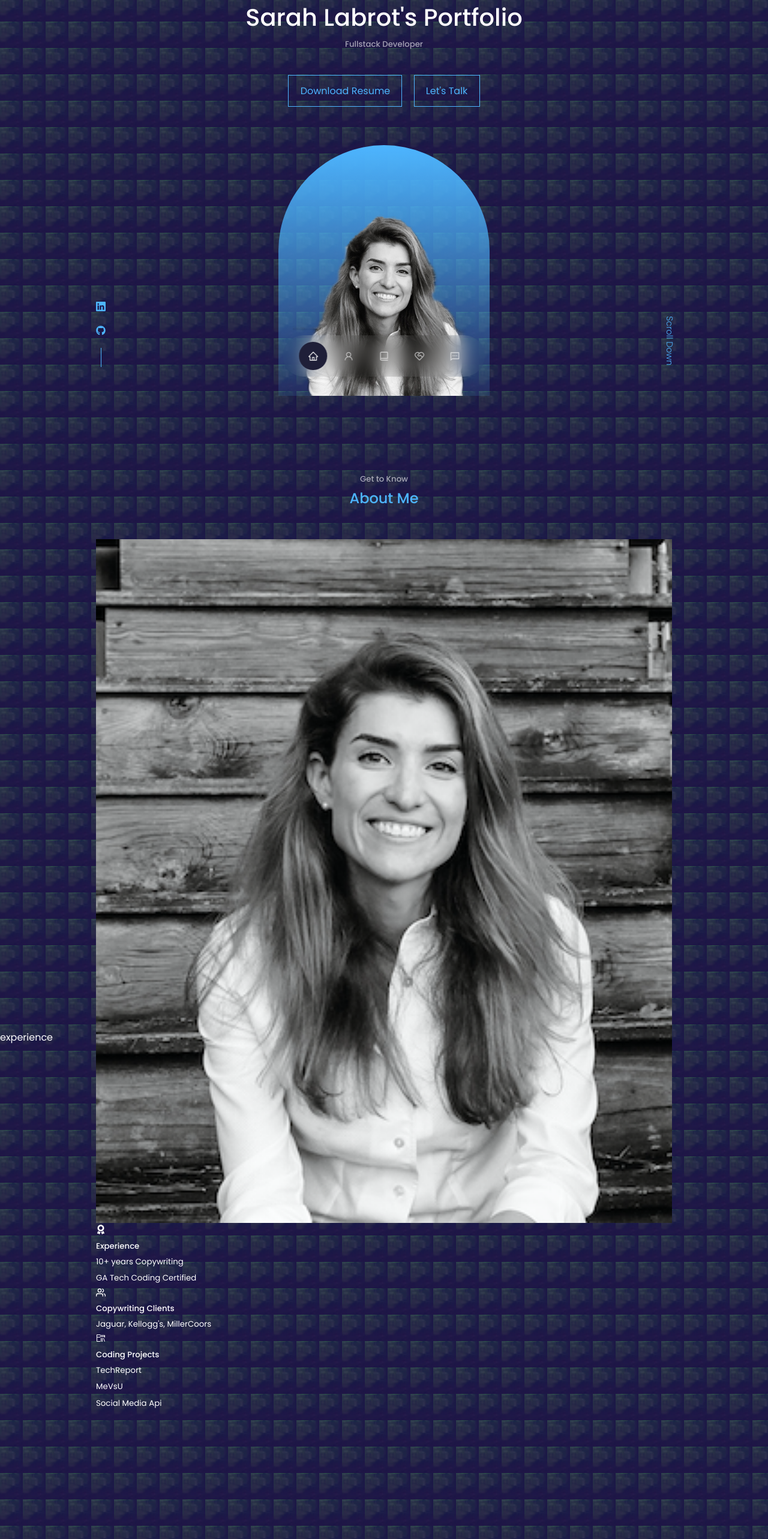
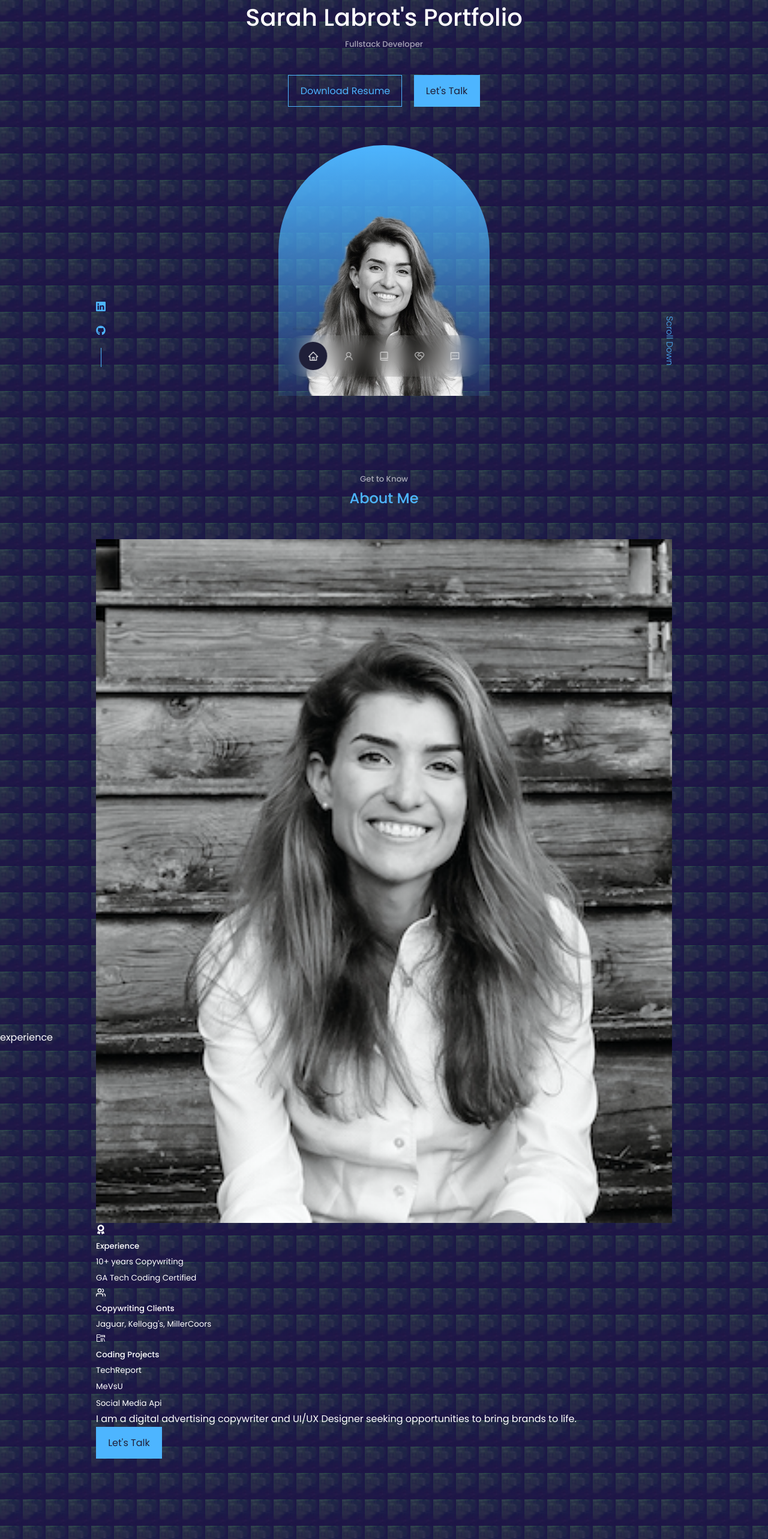
Before and after one commit to SarahLabrotLientz/react-portfolio, a React (Create React App) app: page / in a window 1280 px wide. Shown: the part 140-2706 px from the top of the page at 60% size. Built offline with nearby package versions, Linux system fonts and the light colour scheme.

Commit message:
starting on About css

```diff
--- a/src/components/about/About.jsx
+++ b/src/components/about/About.jsx
@@ -38,6 +38,10 @@ const About = () => {
             <small> TechReport<br></br> MeVsU <br></br> Social Media Api</small>
             </article>
         </div>
+        <p>
+          I am a digital advertising copywriter and UI/UX Designer seeking opportunities to bring brands to life.
+        </p>
+        <a href="#contact" className='btn btn-primary'>Let's Talk</a>
       </div>
       </div>
     </section>
--- a/src/components/header/CTA.jsx
+++ b/src/components/header/CTA.jsx
@@ -5,7 +5,7 @@ const CTA = () => {
   return (
     <div className='cta'>
       <a href={CV} download className='btn'>Download Resume</a>
-      <a href="#contact" className='btn'>Let's Talk</a>
+      <a href="#contact" className='btn btn-primary'>Let's Talk</a>
     </div>
   )
 }
--- a/src/index.css
+++ b/src/index.css
@@ -112,7 +112,7 @@ a:hover {
 }
 
 .btn-primary {
-    background: var(--color-bg);
+    background: var(--color-primary);
     color: var(--color-bg);
 }
 
```
